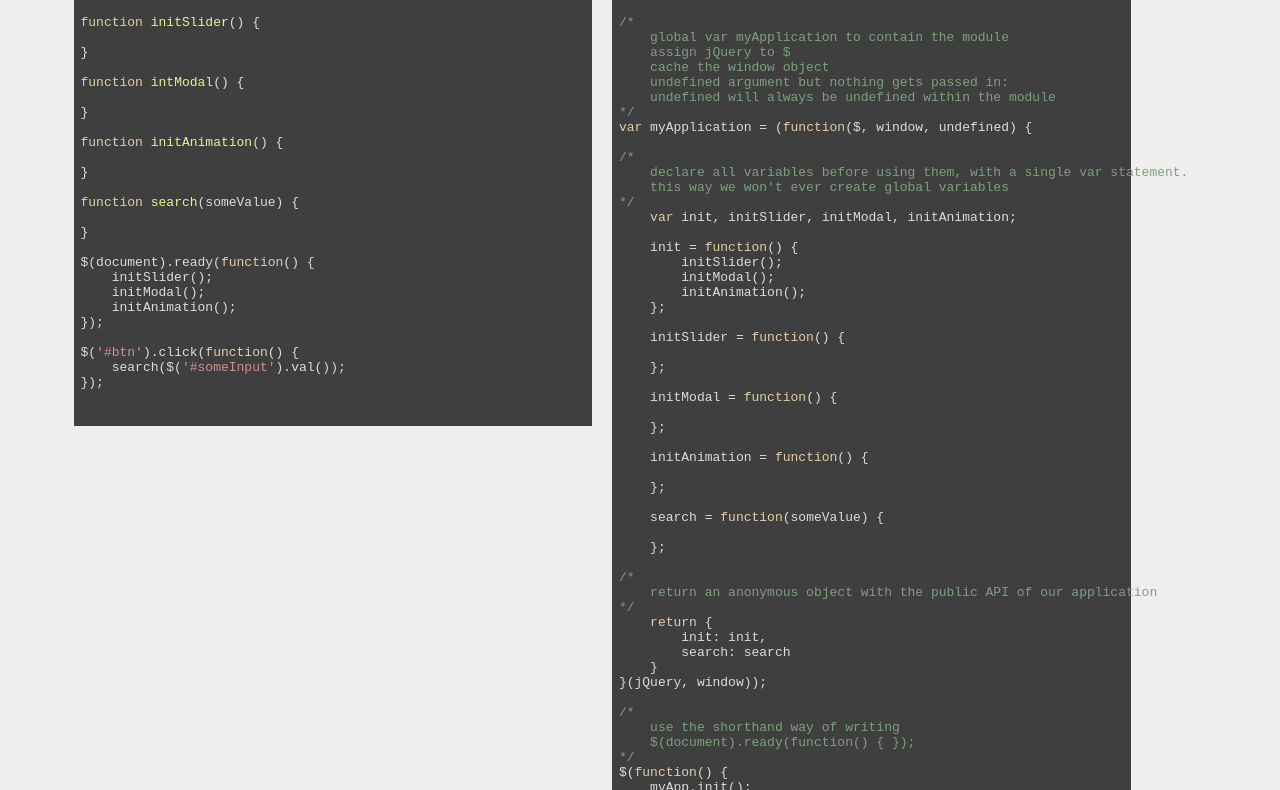
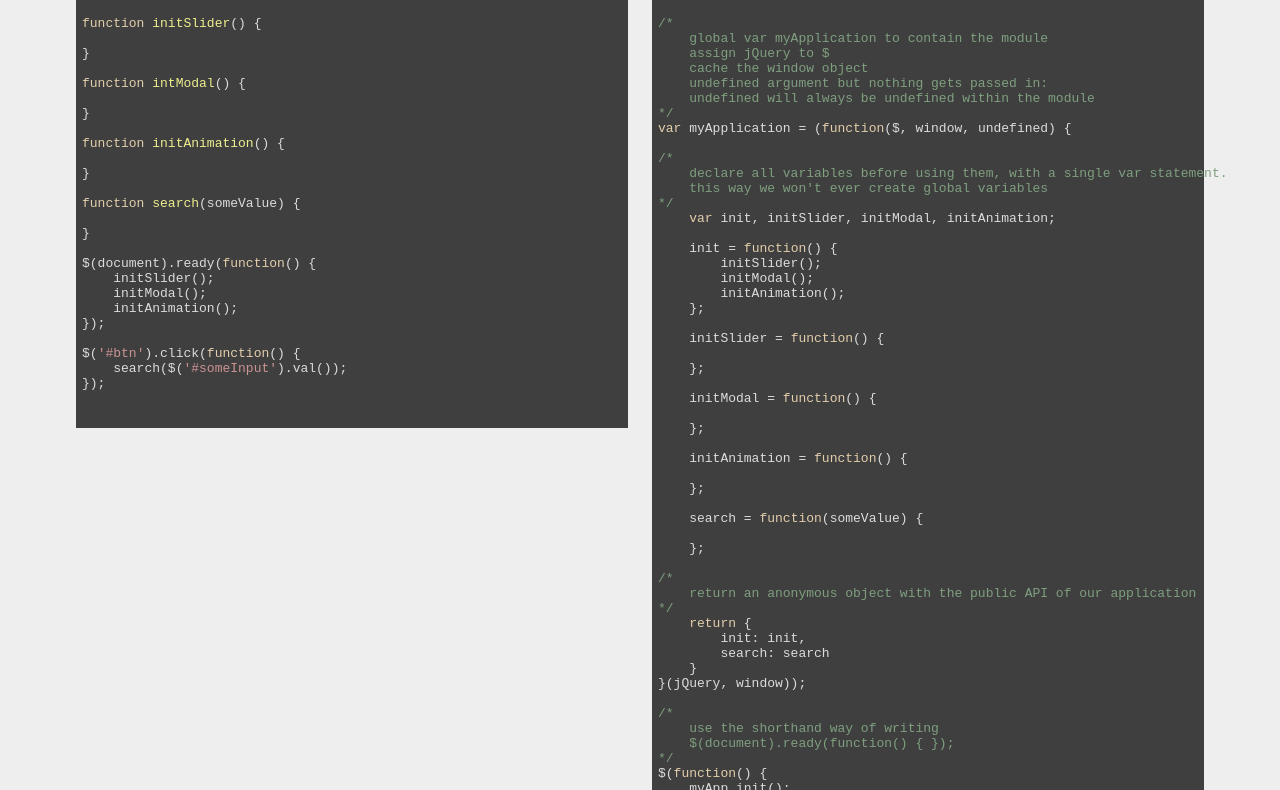
Before and after one commit to Kunstmaan/Frontend-Presentaties, a website: page JS-FromGlobalToModule/overview.html in a window 1280 px wide. Shown: the part 74-864 px from the top of the page. Drawn offline with Linux system fonts and the light colour scheme.

Commit message:
css fixup

```diff
--- a/JS-FromGlobalToModule/css/overview.css
+++ b/JS-FromGlobalToModule/css/overview.css
@@ -14,8 +14,8 @@ body {
 
 .box {
     float: left;
-    margin: 10px;
-    width: 45%;
+    margin: 1%;
+    width: 48%;
 }
 
 .box header {
```
